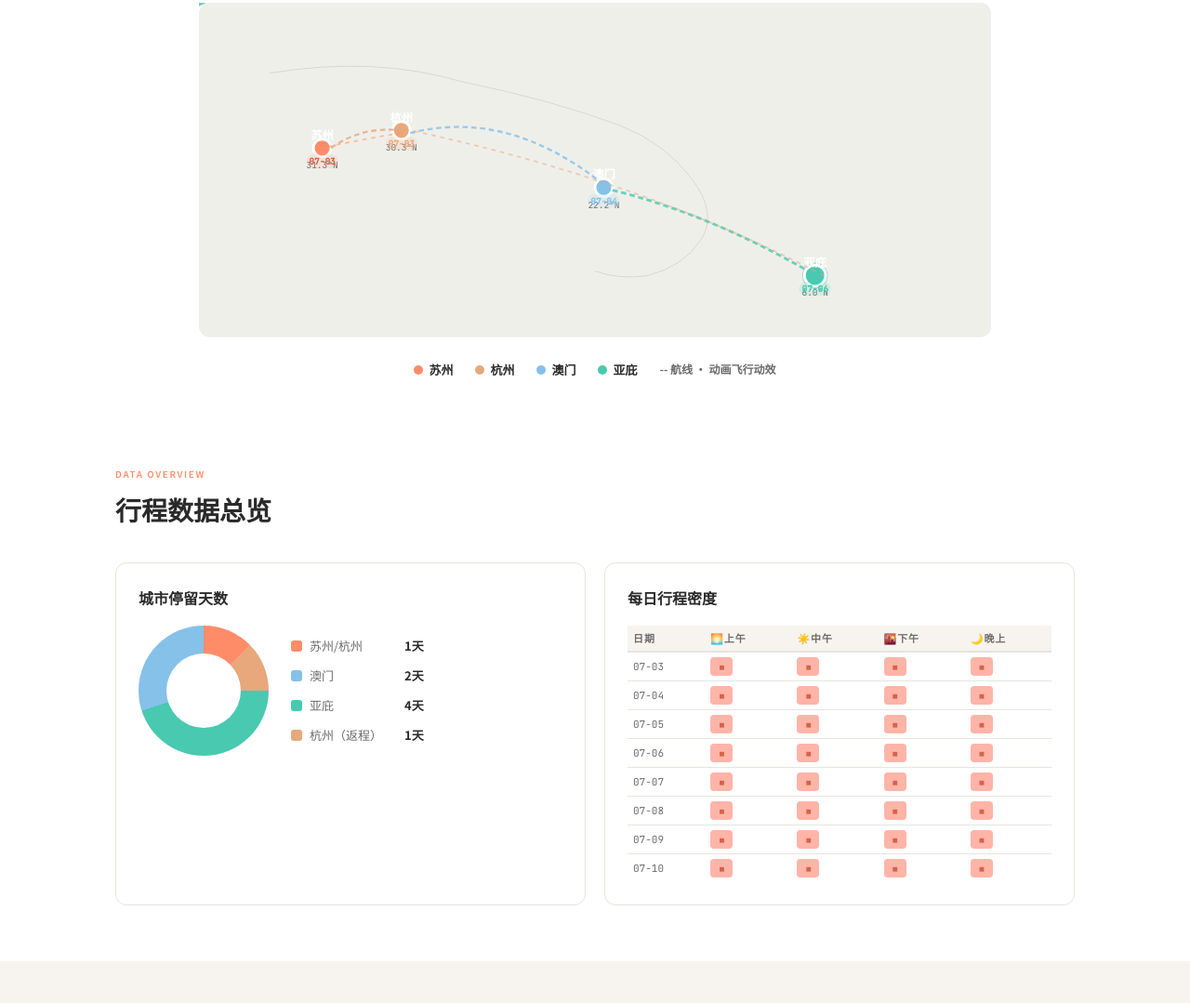
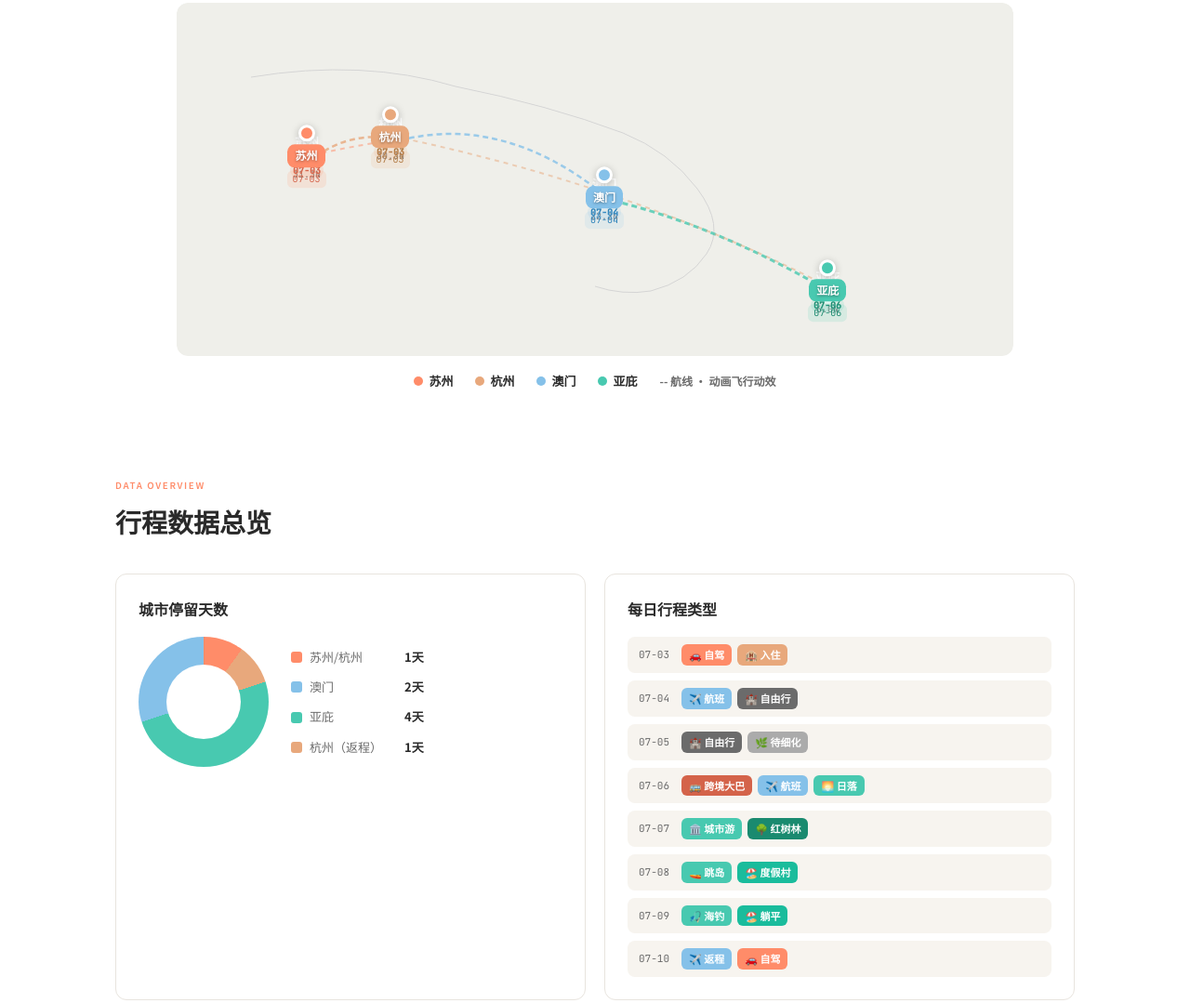
Before and after one commit to Xiaojuzi-oc/travel-2026, a plain HTML site: page index.html in a window 1280 px wide. Shown: the part 325-1404 px from the top of the page at 93% size. Drawn offline with nearby package versions, Linux system fonts and the light colour scheme.

Commit message:
Fix: SVG色值写死，CSS城市节点浮层，每日行程类型替换空密度图

```diff
--- a/index.html
+++ b/index.html
@@ -128,14 +128,62 @@
     }
     .route-arrow { color: var(--text-dim); font-size: 18px; }
 
-    /* 路线地图（静态SVG） */
+    /* 路线地图（SVG + CSS浮层城市节点） */
     .route-map {
       position: relative;
       max-width: 900px;
-      margin: 0 auto 8px;
-      padding: 0 24px;
+      margin: 0 auto;
     }
-    .route-map svg { width: 100%; height: auto; display: block; }
+    .route-map > svg { width: 100%; height: auto; display: block; border-radius: 12px; }
+    /* 城市节点浮层 */
+    .map-city {
+      position: absolute;
+      display: flex;
+      flex-direction: column;
+      align-items: center;
+      gap: 3px;
+      transform: translate(-50%, -50%);
+    }
+    .map-city-dot {
+      width: 18px;
+      height: 18px;
+      border-radius: 50%;
+      border: 3px solid #fff;
+      box-shadow: 0 2px 8px rgba(0,0,0,0.25);
+    }
+    .map-city-label {
+      font-size: 12px;
+      font-weight: 700;
+      color: #fff;
+      padding: 2px 8px;
+      border-radius: 8px;
+      white-space: nowrap;
+      font-family: 'Noto Sans SC', sans-serif;
+      text-shadow: 0 1px 3px rgba(0,0,0,0.4);
+    }
+    .map-city-date {
+      font-size: 10px;
+      font-family: 'JetBrains Mono', monospace;
+      padding: 1px 6px;
+      border-radius: 6px;
+      white-space: nowrap;
+    }
+    .map-city.sz  { top: 43.5%; left: 15.5%; }
+    .map-city.sz  .map-city-dot   { background: #FF8C69; }
+    .map-city.sz  .map-city-label  { background: #FF8C69; }
+    .map-city.sz  .map-city-date   { background: rgba(255,140,105,0.15); color: #D4634A; }
+    .map-city.hz  { top: 38.2%; left: 25.5%; }
+    .map-city.hz  .map-city-dot   { background: #E8A87C; }
+    .map-city.hz  .map-city-label  { background: #E8A87C; }
+    .map-city.hz  .map-city-date   { background: rgba(232,168,124,0.15); color: #b07840; }
+    .map-city.mo  { top: 55.3%; left: 51.1%; }
+    .map-city.mo  .map-city-dot   { background: #85C1E9; }
+    .map-city.mo  .map-city-label  { background: #85C1E9; }
+    .map-city.mo  .map-city-date   { background: rgba(133,193,233,0.15); color: #2980B9; }
+    .map-city.kk  { top: 81.6%; left: 77.8%; }
+    .map-city.kk  .map-city-dot   { background: #48C9B0; }
+    .map-city.kk  .map-city-label  { background: #48C9B0; }
+    .map-city.kk  .map-city-date   { background: rgba(72,201,176,0.15); color: #1A8A6F; }
 
     /* 地图图例 */
     .map-legend {
@@ -180,10 +228,10 @@
       height: 140px;
       border-radius: 50%;
       background: conic-gradient(
-        var(--sz) 0deg 45deg,
-        var(--hz) 45deg 90deg,
-        var(--kk) 90deg 252deg,
-        var(--mo) 252deg 360deg
+        #FF8C69 0deg 36deg,
+        #E8A87C 36deg 72deg,
+        #48C9B0 72deg 252deg,
+        #85C1E9 252deg 360deg
       );
       position: relative;
       flex-shrink: 0;
@@ -205,32 +253,32 @@
     .pie-legend-label { color: var(--text-muted); }
     .pie-legend-val { font-weight: 700; margin-left: auto; padding-left: 16px; }
 
-    /* 甘特图 — CSS实现 */
-    .gantt-wrap { overflow-x: auto; }
-    .gantt-table { width: 100%; border-collapse: collapse; font-size: 12px; }
-    .gantt-table th {
-      text-align: left;
-      font-weight: 600;
-      color: var(--text-muted);
-      font-size: 11px;
-      padding: 4px 6px;
-      border-bottom: 2px solid var(--border);
-    }
-    .gantt-table td { padding: 5px 6px; vertical-align: middle; }
-    .gantt-day { font-family: 'JetBrains Mono', monospace; font-size: 11px; color: var(--text-muted); white-space: nowrap; }
-    .gantt-slots { display: flex; gap: 3px; align-items: center; }
-    .gantt-slot {
-      width: 24px;
-      height: 20px;
-      border-radius: 4px;
+    /* 每日行程类型 */
+    .day-type-list { display: flex; flex-direction: column; gap: 8px; }
+    .day-type-row {
       display: flex;
       align-items: center;
-      justify-content: center;
-      font-size: 10px;
+      gap: 10px;
+      padding: 8px 12px;
+      background: var(--bg);
+      border-radius: 8px;
+      font-size: 13px;
+    }
+    .day-type-date {
+      font-family: 'JetBrains Mono', monospace;
+      font-size: 11px;
+      color: var(--text-muted);
+      width: 36px;
+      flex-shrink: 0;
+    }
+    .day-type-tags { display: flex; gap: 6px; flex-wrap: wrap; flex: 1; }
+    .day-type-tag {
+      padding: 2px 8px;
+      border-radius: 6px;
+      font-size: 11px;
       font-weight: 700;
+      color: #fff;
     }
-    .slot-yes { background: var(--coral-light); color: var(--coral-dark); }
-    .slot-no { background: var(--bg); color: var(--text-dim); }
 
     /* ── TIMELINE ── */
     .timeline { position: relative; }
@@ -473,62 +521,55 @@
       <span class="city-chip" style="background:var(--sz)">🏠 苏州</span>
     </div>
 
-    <!-- 静态SVG路线图 -->
+<!-- SVG路线图（色值写死）+ CSS浮层城市节点 -->
     <div class="route-map">
-      <svg viewBox="0 0 900 380" xmlns="http://www.w3.org/2000/svg" style="max-width:100%">
-        <!-- 地图底色 -->
+      <svg viewBox="0 0 900 380" xmlns="http://www.w3.org/2000/svg">
         <rect width="900" height="380" fill="#EFEFEA" rx="12"/>
-        <!-- 中国沿海轮廓（简化） -->
         <path d="M 80 80 Q 200 60 300 90 Q 400 110 480 140 Q 530 160 560 200 Q 590 240 570 270 Q 550 300 510 310 Q 480 315 450 305" fill="none" stroke="#D5D5D5" stroke-width="1"/>
-        <!-- 亚庇标记 -->
-        <circle cx="700" cy="310" r="6" fill="var(--kk)" opacity="0.2"/>
-        <circle cx="700" cy="310" r="14" fill="none" stroke="var(--kk)" stroke-width="1.5" opacity="0.4"/>
-        <!-- 城市节点 -->
-        <circle cx="140" cy="165" r="10" fill="var(--sz)" stroke="#fff" stroke-width="3"/>
-        <circle cx="230" cy="145" r="10" fill="var(--hz)" stroke="#fff" stroke-width="3"/>
-        <circle cx="460" cy="210" r="10" fill="var(--mo)" stroke="#fff" stroke-width="3"/>
-        <circle cx="700" cy="310" r="12" fill="var(--kk)" stroke="#fff" stroke-width="3"/>
-        <!-- 城市标签 -->
+        <circle cx="140" cy="165" r="10" fill="#FF8C69" stroke="#fff" stroke-width="3"/>
+        <circle cx="230" cy="145" r="10" fill="#E8A87C" stroke="#fff" stroke-width="3"/>
+        <circle cx="460" cy="210" r="10" fill="#85C1E9" stroke="#fff" stroke-width="3"/>
+        <circle cx="700" cy="310" r="12" fill="#48C9B0" stroke="#fff" stroke-width="3"/>
         <text x="140" y="155" text-anchor="middle" font-size="13" font-weight="700" fill="#fff" font-family="'Noto Sans SC',sans-serif">苏州</text>
         <text x="230" y="135" text-anchor="middle" font-size="13" font-weight="700" fill="#fff" font-family="'Noto Sans SC',sans-serif">杭州</text>
         <text x="460" y="200" text-anchor="middle" font-size="13" font-weight="700" fill="#fff" font-family="'Noto Sans SC',sans-serif">澳门</text>
         <text x="700" y="300" text-anchor="middle" font-size="13" font-weight="700" fill="#fff" font-family="'Noto Sans SC',sans-serif">亚庇</text>
-        <!-- 坐标标注 -->
-        <text x="140" y="188" text-anchor="middle" font-size="10" fill="var(--text-muted)" font-family="'JetBrains Mono',monospace">31.3°N</text>
-        <text x="230" y="168" text-anchor="middle" font-size="10" fill="var(--text-muted)" font-family="'JetBrains Mono',monospace">30.3°N</text>
-        <text x="460" y="233" text-anchor="middle" font-size="10" fill="var(--text-muted)" font-family="'JetBrains Mono',monospace">22.2°N</text>
-        <text x="700" y="333" text-anchor="middle" font-size="10" fill="var(--text-muted)" font-family="'JetBrains Mono',monospace">6.0°N</text>
-        <!-- 航线弧线 -->
-        <path d="M 150 165 Q 185 140 230 145" fill="none" stroke="var(--hz)" stroke-width="2.5" stroke-dasharray="6,4" opacity="0.8"/>
-        <path d="M 240 148 Q 350 120 458 205" fill="none" stroke="var(--mo)" stroke-width="2.5" stroke-dasharray="6,4" opacity="0.8"/>
-        <path d="M 470 213 Q 580 240 698 308" fill="none" stroke="var(--kk)" stroke-width="3" stroke-dasharray="6,4" opacity="0.8"/>
-        <path d="M 710 310 Q 500 200 240 145" fill="none" stroke="var(--hz)" stroke-width="2" stroke-dasharray="5,5" opacity="0.5"/>
-        <path d="M 230 148 Q 185 155 140 165" fill="none" stroke="var(--sz)" stroke-width="2" stroke-dasharray="5,5" opacity="0.5"/>
-        <!-- 航班动画箭头 -->
-        <polygon points="0,-4 8,0 0,4" fill="var(--kk)" opacity="0.9">
+        <text x="140" y="188" text-anchor="middle" font-size="10" fill="#6B6B6B" font-family="'JetBrains Mono',monospace">31.3N</text>
+        <text x="230" y="168" text-anchor="middle" font-size="10" fill="#6B6B6B" font-family="'JetBrains Mono',monospace">30.3N</text>
+        <text x="460" y="233" text-anchor="middle" font-size="10" fill="#6B6B6B" font-family="'JetBrains Mono',monospace">22.2N</text>
+        <text x="700" y="333" text-anchor="middle" font-size="10" fill="#6B6B6B" font-family="'JetBrains Mono',monospace">6.0N</text>
+        <path d="M 150 165 Q 185 140 230 145" fill="none" stroke="#E8A87C" stroke-width="2.5" stroke-dasharray="6,4" opacity="0.8"/>
+        <path d="M 240 148 Q 350 120 458 205" fill="none" stroke="#85C1E9" stroke-width="2.5" stroke-dasharray="6,4" opacity="0.8"/>
+        <path d="M 470 213 Q 580 240 698 308" fill="none" stroke="#48C9B0" stroke-width="3" stroke-dasharray="6,4" opacity="0.8"/>
+        <path d="M 710 310 Q 500 200 240 145" fill="none" stroke="#E8A87C" stroke-width="2" stroke-dasharray="5,5" opacity="0.5"/>
+        <path d="M 230 148 Q 185 155 140 165" fill="none" stroke="#FF8C69" stroke-width="2" stroke-dasharray="5,5" opacity="0.5"/>
+        <polygon points="0,-4 8,0 0,4" fill="#48C9B0" opacity="0.9">
           <animateMotion dur="3s" repeatCount="indefinite" path="M 470 213 Q 580 240 698 308"/>
         </polygon>
-        <polygon points="0,-3 6,0 0,3" fill="var(--mo)" opacity="0.8">
+        <polygon points="0,-3 6,0 0,3" fill="#85C1E9" opacity="0.8">
           <animateMotion dur="2.5s" repeatCount="indefinite" path="M 240 148 Q 350 120 458 205"/>
         </polygon>
-        <!-- 抵达日期标注 -->
-        <rect x="122" y="172" width="36" height="16" rx="8" fill="var(--sz)" opacity="0.15"/>
-        <text x="140" y="184" text-anchor="middle" font-size="10" fill="var(--coral-dark)" font-weight="700" font-family="'JetBrains Mono',monospace">07-03</text>
-        <rect x="212" y="152" width="36" height="16" rx="8" fill="var(--hz)" opacity="0.15"/>
-        <text x="230" y="164" text-anchor="middle" font-size="10" fill="var(--hz)" font-weight="700" font-family="'JetBrains Mono',monospace">07-03</text>
-        <rect x="442" y="217" width="36" height="16" rx="8" fill="var(--mo)" opacity="0.15"/>
-        <text x="460" y="229" text-anchor="middle" font-size="10" fill="var(--mo)" font-weight="700" font-family="'JetBrains Mono',monospace">07-04</text>
-        <rect x="682" y="317" width="36" height="16" rx="8" fill="var(--kk)" opacity="0.15"/>
-        <text x="700" y="329" text-anchor="middle" font-size="10" fill="var(--kk)" font-weight="700" font-family="'JetBrains Mono',monospace">07-06</text>
+        <rect x="122" y="172" width="36" height="16" rx="8" fill="rgba(255,140,105,0.15)"/>
+        <text x="140" y="184" text-anchor="middle" font-size="10" fill="#D4634A" font-weight="700" font-family="'JetBrains Mono',monospace">07-03</text>
+        <rect x="212" y="152" width="36" height="16" rx="8" fill="rgba(232,168,124,0.15)"/>
+        <text x="230" y="164" text-anchor="middle" font-size="10" fill="#b07840" font-weight="700" font-family="'JetBrains Mono',monospace">07-03</text>
+        <rect x="442" y="217" width="36" height="16" rx="8" fill="rgba(133,193,233,0.15)"/>
+        <text x="460" y="229" text-anchor="middle" font-size="10" fill="#2980B9" font-weight="700" font-family="'JetBrains Mono',monospace">07-04</text>
+        <rect x="682" y="317" width="36" height="16" rx="8" fill="rgba(72,201,176,0.15)"/>
+        <text x="700" y="329" text-anchor="middle" font-size="10" fill="#1A8A6F" font-weight="700" font-family="'JetBrains Mono',monospace">07-06</text>
       </svg>
+      <div class="map-city sz"><div class="map-city-dot"></div><div class="map-city-label">苏州</div><div class="map-city-date">07-03</div></div>
+      <div class="map-city hz"><div class="map-city-dot"></div><div class="map-city-label">杭州</div><div class="map-city-date">07-03</div></div>
+      <div class="map-city mo"><div class="map-city-dot"></div><div class="map-city-label">澳门</div><div class="map-city-date">07-04</div></div>
+      <div class="map-city kk"><div class="map-city-dot"></div><div class="map-city-label">亚庇</div><div class="map-city-date">07-06</div></div>
     </div>
 
     <div class="map-legend">
-      <span class="legend-item"><span class="legend-dot" style="background:var(--sz)"></span>苏州</span>
-      <span class="legend-item"><span class="legend-dot" style="background:var(--hz)"></span>杭州</span>
-      <span class="legend-item"><span class="legend-dot" style="background:var(--mo)"></span>澳门</span>
-      <span class="legend-item"><span class="legend-dot" style="background:var(--kk)"></span>亚庇</span>
-      <span class="legend-item" style="color:var(--text-muted);font-size:12px;">-- 航线 · 动画飞行动效</span>
+      <span class="legend-item"><span class="legend-dot" style="background:#FF8C69"></span>苏州</span>
+      <span class="legend-item"><span class="legend-dot" style="background:#E8A87C"></span>杭州</span>
+      <span class="legend-item"><span class="legend-dot" style="background:#85C1E9"></span>澳门</span>
+      <span class="legend-item"><span class="legend-dot" style="background:#48C9B0"></span>亚庇</span>
+      <span class="legend-item" style="color:#6B6B6B;font-size:12px">-- 航线 · 动画飞行动效</span>
     </div>
   </div>
 </section>
@@ -567,78 +608,66 @@
           </div>
         </div>
       </div>
-      <div class="stats-card">
-        <h3>每日行程密度</h3>
-        <div class="gantt-wrap">
-          <table class="gantt-table">
-            <thead>
-              <tr>
-                <th>日期</th>
-                <th>🌅上午</th>
-                <th>☀️中午</th>
-                <th>🌇下午</th>
-                <th>🌙晚上</th>
-              </tr>
-            </thead>
-            <tbody>
-              <tr>
-                <td class="gantt-day">07-03</td>
-                <td><div class="gantt-slots"><div class="gantt-slot slot-yes">■</div></div></td>
-                <td><div class="gantt-slots"><div class="gantt-slot slot-yes">■</div></div></td>
-                <td><div class="gantt-slots"><div class="gantt-slot slot-yes">■</div></div></td>
-                <td><div class="gantt-slots"><div class="gantt-slot slot-yes">■</div></div></td>
-              </tr>
-              <tr>
-                <td class="gantt-day">07-04</td>
-                <td><div class="gantt-slots"><div class="gantt-slot slot-yes">■</div></div></td>
-                <td><div class="gantt-slots"><div class="gantt-slot slot-yes">■</div></div></td>
-                <td><div class="gantt-slots"><div class="gantt-slot slot-yes">■</div></div></td>
-                <td><div class="gantt-slots"><div class="gantt-slot slot-yes">■</div></div></td>
-              </tr>
-              <tr>
-                <td class="gantt-day">07-05</td>
-                <td><div class="gantt-slots"><div class="gantt-slot slot-yes">■</div></div></td>
-                <td><div class="gantt-slots"><div class="gantt-slot slot-yes">■</div></div></td>
-                <td><div class="gantt-slots"><div class="gantt-slot slot-yes">■</div></div></td>
-                <td><div class="gantt-slots"><div class="gantt-slot slot-yes">■</div></div></td>
-              </tr>
-              <tr>
-                <td class="gantt-day">07-06</td>
-                <td><div class="gantt-slots"><div class="gantt-slot slot-yes">■</div></div></td>
-                <td><div class="gantt-slots"><div class="gantt-slot slot-yes">■</div></div></td>
-                <td><div class="gantt-slots"><div class="gantt-slot slot-yes">■</div></div></td>
-                <td><div class="gantt-slots"><div class="gantt-slot slot-yes">■</div></div></td>
-              </tr>
-              <tr>
-                <td class="gantt-day">07-07</td>
-                <td><div class="gantt-slots"><div class="gantt-slot slot-yes">■</div></div></td>
-                <td><div class="gantt-slots"><div class="gantt-slot slot-yes">■</div></div></td>
-                <td><div class="gantt-slots"><div class="gantt-slot slot-yes">■</div></div></td>
-                <td><div class="gantt-slots"><div class="gantt-slot slot-yes">■</div></div></td>
-              </tr>
-              <tr>
-                <td class="gantt-day">07-08</td>
-                <td><div class="gantt-slots"><div class="gantt-slot slot-yes">■</div></div></td>
-                <td><div class="gantt-slots"><div class="gantt-slot slot-yes">■</div></div></td>
-                <td><div class="gantt-slots"><div class="gantt-slot slot-yes">■</div></div></td>
-                <td><div class="gantt-slots"><div class="gantt-slot slot-yes">■</div></div></td>
-              </tr>
-              <tr>
-                <td class="gantt-day">07-09</td>
-                <td><div class="gantt-slots"><div class="gantt-slot slot-yes">■</div></div></td>
-                <td><div class="gantt-slots"><div class="gantt-slot slot-yes">■</div></div></td>
-                <td><div class="gantt-slots"><div class="gantt-slot slot-yes">■</div></div></td>
-                <td><div class="gantt-slots"><div class="gantt-slot slot-yes">■</div></div></td>
-              </tr>
-              <tr>
-                <td class="gantt-day">07-10</td>
-                <td><div class="gantt-slots"><div class="gantt-slot slot-yes">■</div></div></td>
-                <td><div class="gantt-slots"><div class="gantt-slot slot-yes">■</div></div></td>
-                <td><div class="gantt-slots"><div class="gantt-slot slot-yes">■</div></div></td>
-                <td><div class="gantt-slots"><div class="gantt-slot slot-yes">■</div></div></td>
-              </tr>
-            </tbody>
-          </table>
+       <div class="stats-card">
+        <h3>每日行程类型</h3>
+        <div class="day-type-list">
+          <div class="day-type-row">
+            <span class="day-type-date">07-03</span>
+            <div class="day-type-tags">
+              <span class="day-type-tag" style="background:#FF8C69">🚗 自驾</span>
+              <span class="day-type-tag" style="background:#E8A87C">🏨 入住</span>
+            </div>
+          </div>
+          <div class="day-type-row">
+            <span class="day-type-date">07-04</span>
+            <div class="day-type-tags">
+              <span class="day-type-tag" style="background:#85C1E9">✈️ 航班</span>
+              <span class="day-type-tag" style="background:#6B6B6B">🏰 自由行</span>
+            </div>
+          </div>
+          <div class="day-type-row">
+            <span class="day-type-date">07-05</span>
+            <div class="day-type-tags">
+              <span class="day-type-tag" style="background:#6B6B6B">🏰 自由行</span>
+              <span class="day-type-tag" style="background:#ABABAB">🌿 待细化</span>
+            </div>
+          </div>
+          <div class="day-type-row">
+            <span class="day-type-date">07-06</span>
+            <div class="day-type-tags">
+              <span class="day-type-tag" style="background:#D4634A">🚌 跨境大巴</span>
+              <span class="day-type-tag" style="background:#85C1E9">✈️ 航班</span>
+              <span class="day-type-tag" style="background:#48C9B0">🌅 日落</span>
+            </div>
+          </div>
+          <div class="day-type-row">
+            <span class="day-type-date">07-07</span>
+            <div class="day-type-tags">
+              <span class="day-type-tag" style="background:#48C9B0">🏛️ 城市游</span>
+              <span class="day-type-tag" style="background:#1A8A6F">🌳 红树林</span>
+            </div>
+          </div>
+          <div class="day-type-row">
+            <span class="day-type-date">07-08</span>
+            <div class="day-type-tags">
+              <span class="day-type-tag" style="background:#48C9B0">🚤 跳岛</span>
+              <span class="day-type-tag" style="background:#1ABC9C">🏖️ 度假村</span>
+            </div>
+          </div>
+          <div class="day-type-row">
+            <span class="day-type-date">07-09</span>
+            <div class="day-type-tags">
+              <span class="day-type-tag" style="background:#48C9B0">🎣 海钓</span>
+              <span class="day-type-tag" style="background:#1ABC9C">🏖️ 躺平</span>
+            </div>
+          </div>
+          <div class="day-type-row">
+            <span class="day-type-date">07-10</span>
+            <div class="day-type-tags">
+              <span class="day-type-tag" style="background:#85C1E9">✈️ 返程</span>
+              <span class="day-type-tag" style="background:#FF8C69">🚗 自驾</span>
+            </div>
+          </div>
         </div>
       </div>
     </div>
```
